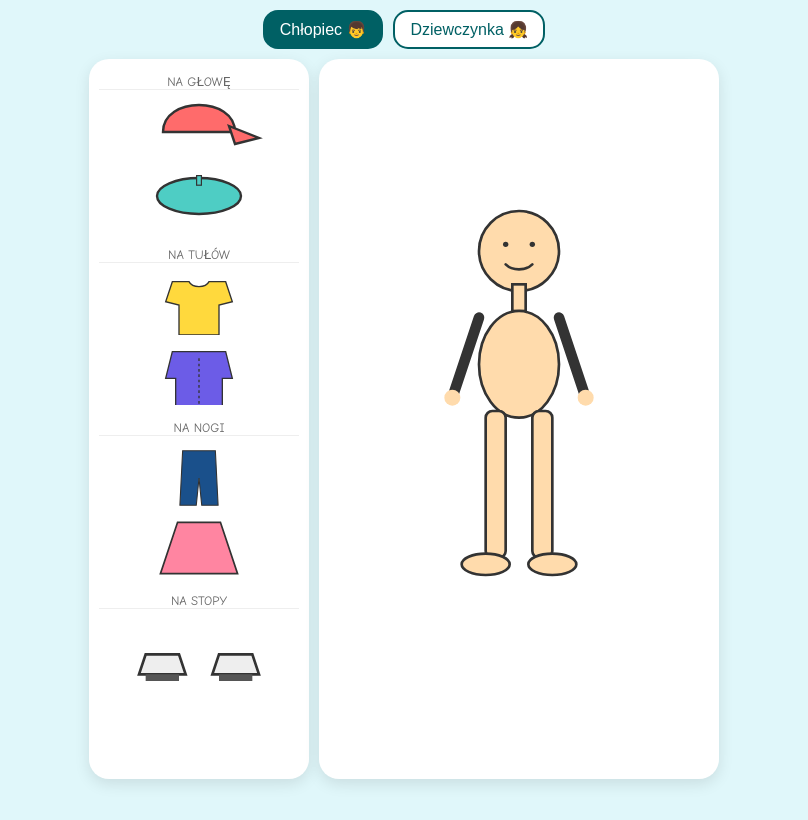
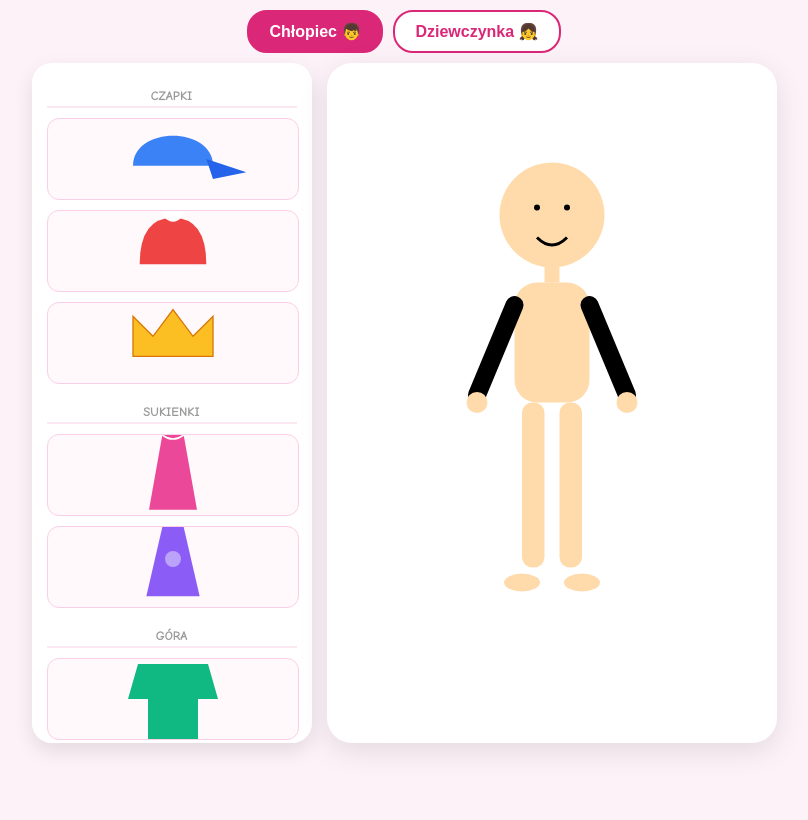
Before and after one commit to twoznia/matematyczne-jajka, a plain HTML site: page ciuchy/index.html in a window 1280 px wide. Both pictures are taken after a click on the button "Chłopiec 👦". Shown: the whole page, without its empty margins (236-1044 px from the left). Drawn offline with Linux system fonts and the light colour scheme.

Commit message:
Update index.html

```diff
--- a/ciuchy/index.html
+++ b/ciuchy/index.html
@@ -3,121 +3,72 @@
 <head>
     <meta charset="UTF-8">
     <meta name="viewport" content="width=device-width, initial-scale=1.0, maximum-scale=1.0, user-select=none">
-    <title>Wesoła Ubieranka</title>
+    <title>Super Ubieranka</title>
     <style>
         :root {
-            --bg-color: #e0f7fa;
+            --bg-color: #fdf2f8;
             --panel-color: #ffffff;
             --boy-skin: #ffdbac;
             --girl-skin: #f1c27d;
+            --hair-color: #4b2c20;
         }
 
         body {
             font-family: 'Comic Sans MS', cursive, sans-serif;
             background-color: var(--bg-color);
-            margin: 0;
-            padding: 10px;
-            display: flex;
-            flex-direction: column;
-            align-items: center;
-            overflow: hidden; /* Zapobiega przewijaniu strony podczas przeciągania */
-            height: 100vh;
+            margin: 0; padding: 10px;
+            display: flex; flex-direction: column; align-items: center;
+            height: 100vh; overflow: hidden;
         }
 
-        h1 { color: #006064; margin: 5px 0; font-size: 1.2rem; text-align: center; }
-
-        .ui-panel {
-            display: flex;
-            gap: 10px;
-            margin-bottom: 10px;
-            z-index: 100;
-        }
+        .ui-panel { display: flex; gap: 10px; margin-bottom: 10px; }
 
         button {
-            padding: 8px 15px;
-            font-size: 1rem;
-            cursor: pointer;
-            border-radius: 15px;
-            border: 2px solid #006064;
-            background: white;
-            color: #006064;
-            transition: all 0.2s;
+            padding: 10px 20px; font-size: 1rem; cursor: pointer;
+            border-radius: 20px; border: 2px solid #db2777;
+            background: white; color: #db2777; font-weight: bold;
         }
-        button.active { background: #006064; color: white; }
+        button.active { background: #db2777; color: white; }
 
         .game-area {
-            display: flex;
-            width: 100%;
-            height: calc(100vh - 80px);
-            gap: 10px;
-            justify-content: center;
+            display: flex; width: 100%; height: calc(100vh - 120px);
+            gap: 15px; justify-content: center;
         }
 
         /* Szafa */
         .wardrobe {
-            flex: 1;
-            max-width: 200px;
-            background: var(--panel-color);
-            border-radius: 20px;
-            padding: 10px;
-            box-shadow: 0 5px 15px rgba(0,0,0,0.1);
-            display: flex;
-            flex-direction: column;
-            gap: 10px;
-            overflow-y: auto; /* Przewijanie ubrań jeśli jest ich dużo */
+            flex: 1; max-width: 250px; background: white;
+            border-radius: 20px; padding: 15px;
+            box-shadow: 0 8px 20px rgba(0,0,0,0.1);
+            overflow-y: auto; display: flex; flex-direction: column; gap: 10px;
         }
 
         .category-title {
-            font-size: 0.8rem;
-            color: #666;
-            margin: 5px 0 2px 0;
-            text-align: center;
-            border-bottom: 1px solid #eee;
+            font-size: 0.8rem; color: #999; text-align: center;
+            border-bottom: 2px solid #fce7f3; padding-bottom: 3px;
+            margin-top: 10px; font-weight: bold;
         }
 
-        /* Element ubrania w szafie (SVG) */
         .clothing-item {
-            width: 100%;
-            height: 60px; /* Stała wysokość kontenera w szafie */
-            cursor: grab;
-            touch-action: none; /* Ważne dla dotyku */
+            width: 100%; height: 80px; cursor: grab; touch-action: none;
+            background: #fff9fb; border: 1px solid #fbcfe8; border-radius: 12px;
         }
 
-        .clothing-item svg {
-            width: 100%;
-            height: 100%;
+        .clothing-item svg { width: 100%; height: 100%; }
+
+        /* Postać */
+        .doll-container {
+            flex: 2; position: relative; background: white;
+            border-radius: 25px; box-shadow: 0 8px 30px rgba(0,0,0,0.1);
+            max-width: 450px; display: flex; justify-content: center;
         }
 
-        /* Główny kontener postaci */
-        .doll-container {
-            flex: 2;
-            position: relative;
-            background: white;
-            border-radius: 20px;
-            box-shadow: 0 5px 15px rgba(0,0,0,0.1);
-            max-width: 400px;
-            height: 100%;
-            display: flex;
-            justify-content: center;
-            overflow: hidden;
-        }
+        #character-svg { height: 95%; margin-top: 2%; }
 
-        /* SVG Postaci */
-        #character-svg {
-            height: 95%; /* Postać wypełnia większość wysokości */
-            margin-top: 2.5%;
-        }
+        .skin { fill: var(--boy-skin); transition: fill 0.3s; }
+        #hair-girl { display: none; fill: var(--hair-color); }
 
-        /* Kolory skóry */
-        .skin { fill: var(--boy-skin); transition: fill 0.3s; }
-        .skin-girl { fill: var(--girl-skin); }
-
-        /* Stylizacja ubranych ubrań (na postaci) */
-        .dressed-item {
-            opacity: 0.9; /* Lekka przezroczystość, żeby widzieć postać pod spodem */
-            pointer-events: none; /* Nie przeszkadzają w łapaniu postaci */
-        }
-
+        .dressed-item { pointer-events: none; }
     </style>
 </head>
 <body>
@@ -129,203 +80,82 @@
 
     <div class="game-area">
         <div class="wardrobe">
+            <div class="category-title">CZAPKI</div>
+            <div class="clothing-item" draggable="true" id="c_cap" data-type="head"><svg viewBox="110 35 80 60"><path d="M120 70 C120 40, 180 40, 180 70 Z" fill="#3b82f6"/><path d="M175 65 L205 75 L180 80 Z" fill="#2563eb"/></svg></div>
+            <div class="clothing-item" draggable="true" id="c_winter" data-type="head"><svg viewBox="110 35 80 60"><path d="M125 75 Q125 40 150 40 Q175 40 175 75 Z" fill="#ef4444"/><circle cx="150" cy="35" r="8" fill="white"/></svg></div>
+            <div class="clothing-item" draggable="true" id="c_crown" data-type="head"><svg viewBox="110 35 80 60"><path d="M120 75 L120 45 L135 60 L150 40 L165 60 L180 45 L180 75 Z" fill="#fbbf24" stroke="#d97706"/></svg></div>
 
-            <div class="category-title">NA GŁOWĘ</div>
-            <div class="clothing-item" draggable="true" id="wear_hat_cap" data-type="head">
-                <svg viewBox="115 45 70 50">
-                    <path d="M120 70 C120 40, 180 40, 180 70 Z" fill="#ff6b6b" stroke="#333" stroke-width="2"/>
-                    <path d="M175 65 L200 75 L180 80 Z" fill="#ff6b6b" stroke="#333" stroke-width="2"/>
-                </svg>
-            </div>
-            <div class="clothing-item" draggable="true" id="wear_hat_beret" data-type="head">
-                <svg viewBox="115 45 70 50">
-                    <ellipse cx="150" cy="65" rx="35" ry="15" fill="#4ecdc4" stroke="#333" stroke-width="2"/>
-                    <rect x="148" y="48" width="4" height="8" fill="#4ecdc4" stroke="#333" stroke-width="1"/>
-                </svg>
-            </div>
+            <div class="category-title">SUKIENKI</div>
+            <div class="clothing-item" draggable="true" id="c_dress1" data-type="full"><svg viewBox="100 120 100 150"><path d="M130 120 L170 120 L195 260 L105 260 Z" fill="#ec4899"/><path d="M130 120 Q150 135 170 120" fill="none" stroke="white" stroke-width="3"/></svg></div>
+            <div class="clothing-item" draggable="true" id="c_dress2" data-type="full"><svg viewBox="100 120 100 150"><path d="M130 120 L170 120 L200 250 L100 250 Z" fill="#8b5cf6"/><circle cx="150" cy="180" r="15" fill="#ede9fe" opacity="0.5"/></svg></div>
 
-            <div class="category-title">NA TUŁÓW</div>
-            <div class="clothing-item" draggable="true" id="wear_torso_tshirt" data-type="torso">
-                <svg viewBox="100 110 100 90">
-                    <path d="M110 120 L135 120 C140 130, 160 130, 165 120 L190 120 L200 150 L180 155 L180 200 L120 200 L120 155 L100 150 Z" fill="#ffd93d" stroke="#333" stroke-width="2"/>
-                </svg>
-            </div>
-            <div class="clothing-item" draggable="true" id="wear_torso_jacket" data-type="torso">
-                <svg viewBox="100 110 100 90">
-                    <path d="M110 120 L190 120 L200 160 L185 160 L185 205 L115 205 L115 160 L100 160 Z" fill="#6c5ce7" stroke="#333" stroke-width="2"/>
-                    <line x1="150" y1="130" x2="150" y2="205" stroke="#333" stroke-width="2" stroke-dasharray="4"/>
-                </svg>
-            </div>
+            <div class="category-title">GÓRA</div>
+            <div class="clothing-item" draggable="true" id="c_tshirt" data-type="torso"><svg viewBox="100 120 100 80"><path d="M115 125 L185 125 L195 160 L175 160 L175 200 L125 200 L125 160 L105 160 Z" fill="#10b981"/></svg></div>
 
-            <div class="category-title">NA NOGI</div>
-            <div class="clothing-item" draggable="true" id="wear_legs_pants" data-type="legs">
-                <svg viewBox="115 195 70 110">
-                    <path d="M120 200 L180 200 L185 300 L155 300 L150 250 L145 300 L115 300 Z" fill="#1a508b" stroke="#333" stroke-width="2"/>
-                </svg>
-            </div>
-            <div class="clothing-item" draggable="true" id="wear_legs_skirt" data-type="legs">
-                <svg viewBox="110 195 80 70">
-                    <path d="M125 200 L175 200 L195 260 L105 260 Z" fill="#ff85a1" stroke="#333" stroke-width="2"/>
-                </svg>
-            </div>
+            <div class="category-title">DÓŁ</div>
+            <div class="clothing-item" draggable="true" id="c_pants" data-type="legs"><svg viewBox="115 200 70 100"><path d="M125 200 L175 200 L180 300 L155 300 L150 250 L145 300 L120 300 Z" fill="#1e40af"/></svg></div>
 
-            <div class="category-title">NA STOPY</div>
-            <div class="clothing-item" draggable="true" id="wear_feet_sneakers" data-type="feet">
-                <svg viewBox="105 295 90 45">
-                    <path d="M110 320 L135 320 L140 335 L105 335 Z" fill="#eeeeee" stroke="#333" stroke-width="2"/> <path d="M165 320 L190 320 L195 335 L160 335 Z" fill="#eeeeee" stroke="#333" stroke-width="2"/> <path d="M110 335 L135 335 L135 342 L110 342 Z" fill="#555"/> <path d="M165 335 L190 335 L190 342 L165 342 Z" fill="#555"/>
-                </svg>
-            </div>
+            <div class="category-title">BUTY</div>
+            <div class="clothing-item" draggable="true" id="c_shoes1" data-type="feet"><svg viewBox="105 310 90 40"><rect x="110" y="325" width="30" height="15" rx="5" fill="#1f2937"/><rect x="160" y="325" width="30" height="15" rx="5" fill="#1f2937"/></svg></div>
+            <div class="clothing-item" draggable="true" id="c_shoes2" data-type="feet"><svg viewBox="105 310 90 40"><rect x="110" y="325" width="30" height="15" rx="5" fill="#f43f5e"/><rect x="160" y="325" width="30" height="15" rx="5" fill="#f43f5e"/></svg></div>
         </div>
 
         <div class="doll-container" id="drop-zone">
+            <svg id="character-svg" viewBox="0 0 300 400">
+                <path id="hair-girl" d="M120 80 Q120 150 110 200 M180 80 Q180 150 190 200 Q150 50 120 80" stroke-width="40" stroke-linecap="round" stroke="#4b2c20"/>
 
-            <svg id="character-svg" viewBox="0 0 300 400" preserveAspectRatio="xMidYMid meet">
-
-                <defs>
-                    <clipPath id="body-clip">
-                        <ellipse cx="150" cy="165" rx="30" ry="40" /> </clipPath>
-                </defs>
-
-                <g id="base-persion">
-                    <circle class="skin" cx="150" cy="80" r="30" stroke="#333" stroke-width="2"/>
-                    <rect class="skin" x="145" y="105" width="10" height="20" stroke="#333" stroke-width="2"/>
-                    <ellipse class="skin" cx="150" cy="165" rx="30" ry="40" stroke="#333" stroke-width="2"/>
-                    <line x1="120" y1="130" x2="100" y2="190" stroke="#333" stroke-width="8" stroke-linecap="round"/> <line x1="180" y1="130" x2="200" y2="190" stroke="#333" stroke-width="8" stroke-linecap="round"/> <circle class="skin" cx="100" cy="190" r="6"/> <circle class="skin" cx="200" cy="190" r="6"/> <rect class="skin" x="125" y="200" width="15" height="110" rx="5" stroke="#333" stroke-width="2"/> <rect class="skin" x="160" y="200" width="15" height="110" rx="5" stroke="#333" stroke-width="2"/> <ellipse class="skin" cx="125" cy="315" rx="18" ry="8" stroke="#333" stroke-width="2"/>
-                    <ellipse class="skin" cx="175" cy="315" rx="18" ry="8" stroke="#333" stroke-width="2"/>
-                    <circle cx="140" cy="75" r="2" fill="#333"/> <circle cx="160" cy="75" r="2" fill="#333"/> <path d="M140 90 C145 95, 155 95, 160 90" fill="none" stroke="#333" stroke-width="2" stroke-linecap="round"/> </g>
+                <g id="body">
+                    <circle class="skin" cx="150" cy="80" r="35"/> <rect class="skin" x="145" y="110" width="10" height="15"/> <rect class="skin" x="125" y="125" width="50" height="80" rx="15"/> <path class="skin" d="M125 140 L100 200" stroke-width="12" stroke-linecap="round" stroke="currentColor"/> <path class="skin" d="M175 140 L200 200" stroke-width="12" stroke-linecap="round" stroke="currentColor"/> <circle class="skin" cx="100" cy="205" r="7"/> <circle class="skin" cx="200" cy="205" r="7"/> <rect class="skin" x="130" y="205" width="15" height="110" rx="7"/> <rect class="skin" x="155" y="205" width="15" height="110" rx="7"/> <ellipse class="skin" cx="130" cy="325" rx="12" ry="6"/> <ellipse class="skin" cx="170" cy="325" rx="12" ry="6"/> </g>
 
                 <g id="slot-head" class="dressed-item"></g>
                 <g id="slot-torso" class="dressed-item"></g>
                 <g id="slot-legs" class="dressed-item"></g>
                 <g id="slot-feet" class="dressed-item"></g>
+                <g id="slot-full" class="dressed-item"></g>
 
+                <circle cx="140" cy="75" r="2" fill="black"/>
+                <circle cx="160" cy="75" r="2" fill="black"/>
+                <path d="M140 95 Q150 105 160 95" fill="none" stroke="black" stroke-width="2"/>
             </svg>
         </div>
     </div>
 
     <script>
-        // Konfiguracja kolorów skóry
-        const skinColors = {
-            boy: '#ffdbac',
-            girl: '#f1c27d'
-        };
-
-        let currentGender = 'boy';
-
-        // Przełączanie płci (zmienia tylko kolor skóry w tym prostym modelu)
-        function setGender(gender) {
-            currentGender = gender;
-            document.getElementById('btn-boy').classList.toggle('active', gender === 'boy');
-            document.getElementById('btn-girl').classList.toggle('active', gender === 'girl');
-
-            const skinElements = document.querySelectorAll('.skin');
-            skinElements.forEach(el => {
-                el.style.fill = skinColors[gender];
-            });
+        function setGender(g) {
+            currentGender = g;
+            document.getElementById('btn-boy').className = g === 'boy' ? 'active' : '';
+            document.getElementById('btn-girl').className = g === 'girl' ? 'active' : '';
+            document.querySelectorAll('.skin').forEach(el => el.style.fill = g === 'boy' ? 'var(--boy-skin)' : 'var(--girl-skin)');
+            document.getElementById('hair-girl').style.display = g === 'girl' ? 'block' : 'none';
         }
 
-        // --- MECHANIKA DRAG & DROP (Myszka + Dotyk) ---
-
-        const clothingItems = document.querySelectorAll('.clothing-item');
-        const dropZone = document.getElementById('drop-zone');
-
-        // Dla każdego ubrania w szafie dodaj obsługę zdarzeń
-        clothingItems.forEach(item => {
-            // HTML5 Drag and Drop (Myszka)
-            item.addEventListener('dragstart', handleDragStart);
-
-            // Touch Events (dla tabletów/telefonów - używamy biblioteki polyfill niepotrzebnie, napiszmy prostą logikę)
-            item.addEventListener('touchstart', handleTouchStart, { passive: false });
+        const items = document.querySelectorAll('.clothing-item');
+        items.forEach(item => {
+            item.onmousedown = (e) => startDrag(e, item);
+            item.ontouchstart = (e) => startDrag(e, item);
         });
 
-        // Strefa zrzutu
-        dropZone.addEventListener('dragover', (e) => e.preventDefault());
-        dropZone.addEventListener('drop', handleDrop);
+        function startDrag(e, item) {
+            const type = item.dataset.type;
+            const svgContent = item.innerHTML;
 
-        // Funkcje dla myszki
-        function handleDragStart(e) {
-            e.dataTransfer.setData('text/plain', e.target.id);
-            e.dataTransfer.setData('clothing-type', e.target.getAttribute('data-type'));
+            // Prosta mechanika dla 6-latka: Kliknij aby ubrać
+            dress(type, svgContent);
         }
 
-        function handleDrop(e) {
-            e.preventDefault();
-            const id = e.dataTransfer.getData('text/plain');
-            const type = e.dataTransfer.getData('clothing-type');
-            dressCharacter(id, type);
-        }
-
-        // Funkcje dla dotyku (emulacja przeciągania)
-        let activeTouchItem = null;
-        let touchOffsetX = 0;
-        let touchOffsetY = 0;
-
-        function handleTouchStart(e) {
-            e.preventDefault(); // Zapobiega przewijaniu strony
-            activeTouchItem = e.currentTarget;
-            const touch = e.touches[0];
-            const rect = activeTouchItem.getBoundingClientRect();
-
-            // Zapamiętaj offset dotyku względem elementu
-            touchOffsetX = touch.clientX - rect.left;
-            touchOffsetY = touch.clientY - rect.top;
-
-            // Stwórz klon do wizualizacji przeciągania
-            activeTouchItem.style.opacity = '0.5';
-
-            window.addEventListener('touchmove', handleTouchMove, { passive: false });
-            window.addEventListener('touchend', handleTouchEnd);
-        }
-
-        function handleTouchMove(e) {
-            e.preventDefault();
-            if (!activeTouchItem) return;
-            // Tutaj moglibyśmy przesuwać klon elementu za palcem,
-            // ale dla 6-latka prostsze jest: dotknij w szafie -> ubiór się pojawia.
-            // Zostawmy pustą, ubierzemy w touchend.
-        }
-
-        function handleTouchEnd(e) {
-            window.removeEventListener('touchmove', handleTouchMove);
-            window.removeEventListener('touchend', handleTouchEnd);
-
-            if (!activeTouchItem) return;
-
-            const touch = e.changedTouches[0];
-            const dropZoneRect = dropZone.getBoundingClientRect();
-
-            // Sprawdź, czy puszczono nad postacią
-            if (touch.clientX > dropZoneRect.left && touch.clientX < dropZoneRect.right &&
-                touch.clientY > dropZoneRect.top && touch.clientY < dropZoneRect.bottom) {
-
-                const id = activeTouchItem.id;
-                const type = activeTouchItem.getAttribute('data-type');
-                dressCharacter(id, type);
+        function dress(type, content) {
+            if (type === 'full') {
+                // Sukienka zdejmuje bluzkę i spodnie
+                document.getElementById('slot-torso').innerHTML = '';
+                document.getElementById('slot-legs').innerHTML = '';
+                document.getElementById('slot-full').innerHTML = content;
+            } else if (type === 'torso' || type === 'legs') {
+                // Bluzka/spodnie zdejmują sukienkę
+                document.getElementById('slot-full').innerHTML = '';
+                document.getElementById('slot-' + type).innerHTML = content;
+            } else {
+                document.getElementById('slot-' + type).innerHTML = content;
             }
-
-            activeTouchItem.style.opacity = '1';
-            activeTouchItem = null;
-        }
-
-
-        // GŁÓWNA FUNKCJA UBIERANIA
-        function dressCharacter(itemId, type) {
-            // 1. Znajdź SVG ubrania w szafie
-            const sourceItem = document.getElementById(itemId);
-            const sourceSvgG = sourceItem.querySelector('svg').innerHTML; // Pobierz środek SVG
-
-            // 2. Znajdź odpowiedni slot na postaci
-            const slot = document.getElementById('slot-' + type);
-
-            // 3. Wyczyść slot (zdejmij poprzednie ubranie z tej kategorii)
-            slot.innerHTML = '';
-
-            // 4. Wstaw nową grafikę do slotu na postaci
-            slot.innerHTML = sourceSvgG;
-
-            // Wizualne potwierdzenie (mrugnięcie)
-            dropZone.style.background = '#f0fff0';
-            setTimeout(() => dropZone.style.background = 'white', 150);
         }
     </script>
 </body>
```
